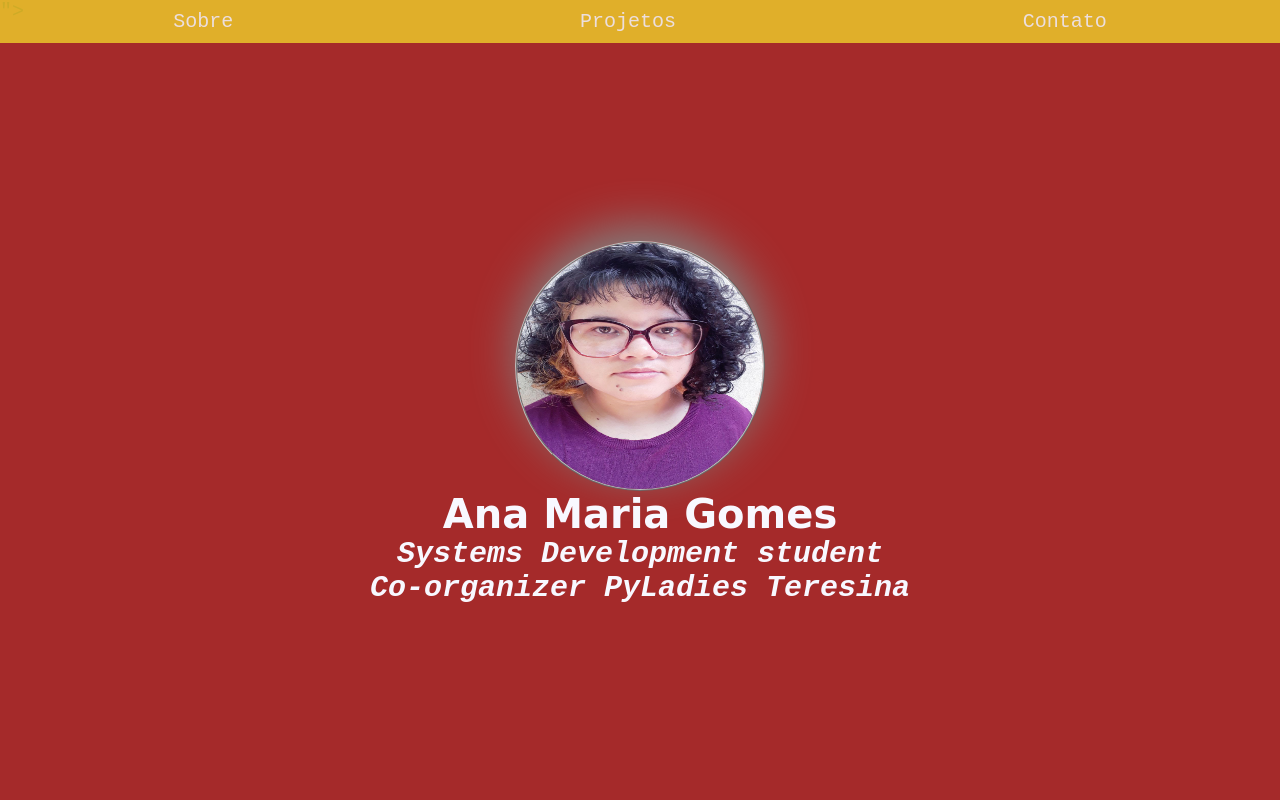
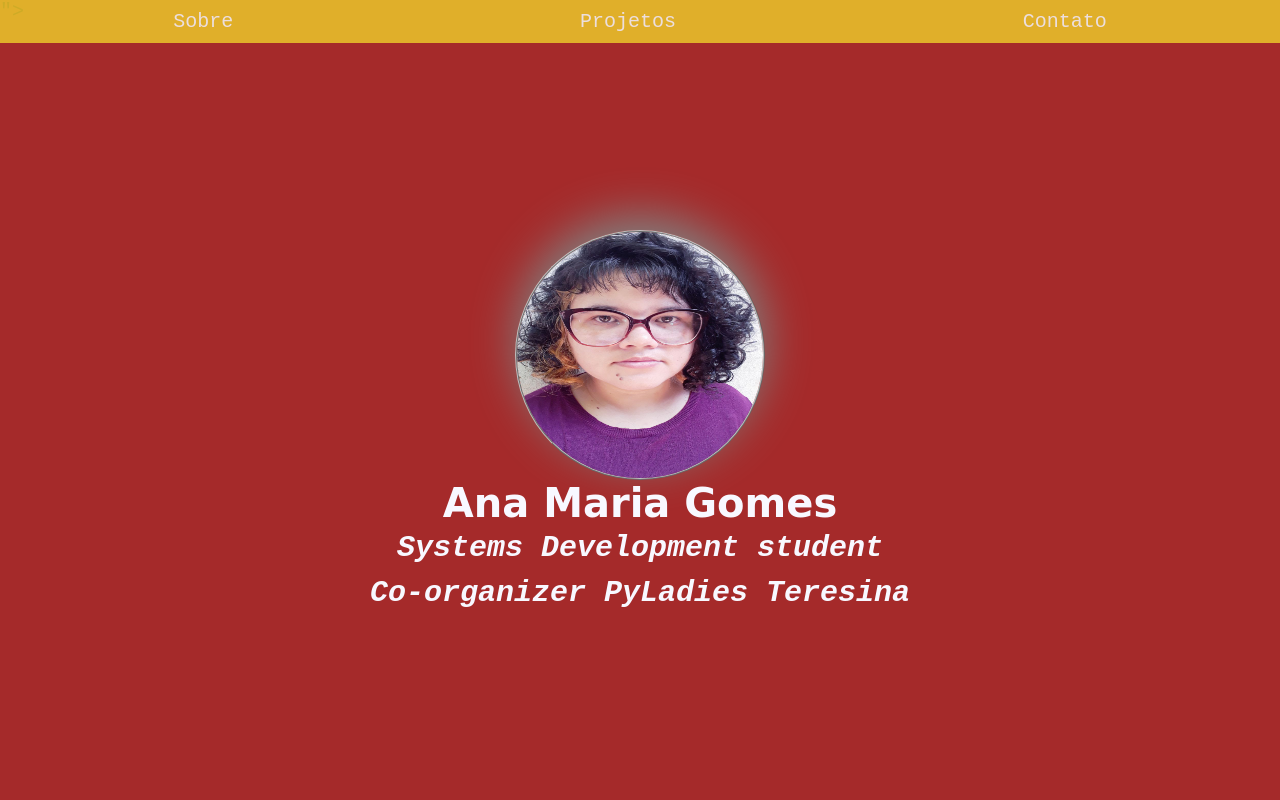
Before and after one commit to anamariagds/imersaodevcss, a plain HTML site: page index.html in a window 1280 px wide. Shown: the top 800 px of the page. Drawn offline with Linux system fonts and the light colour scheme.

Commit message:
Tentativa de div

```diff
--- a/css/estilos.css
+++ b/css/estilos.css
@@ -76,13 +76,13 @@ img{
 
 }
 .displayed {
-  display: block;
+  display: flex;
   margin-left: auto;
   margin-right: auto;
   box-shadow: 1px -15px 45px 0px #808080;
   border:2px ridge #bfbfbf;
   border-radius: 150px;
-
+  align-items: center;
 }
 
 .site-subtitle,
@@ -100,7 +100,7 @@ img{
 
 .site-subtitle{
   font-style: italic;
-  line-hight: 1.5em;
+  line-height: 1.5em;
 }
 .portfolio {
   background-color: lightgreen;
```
Also changed, not shown: index.html (+1 -0 lines).
